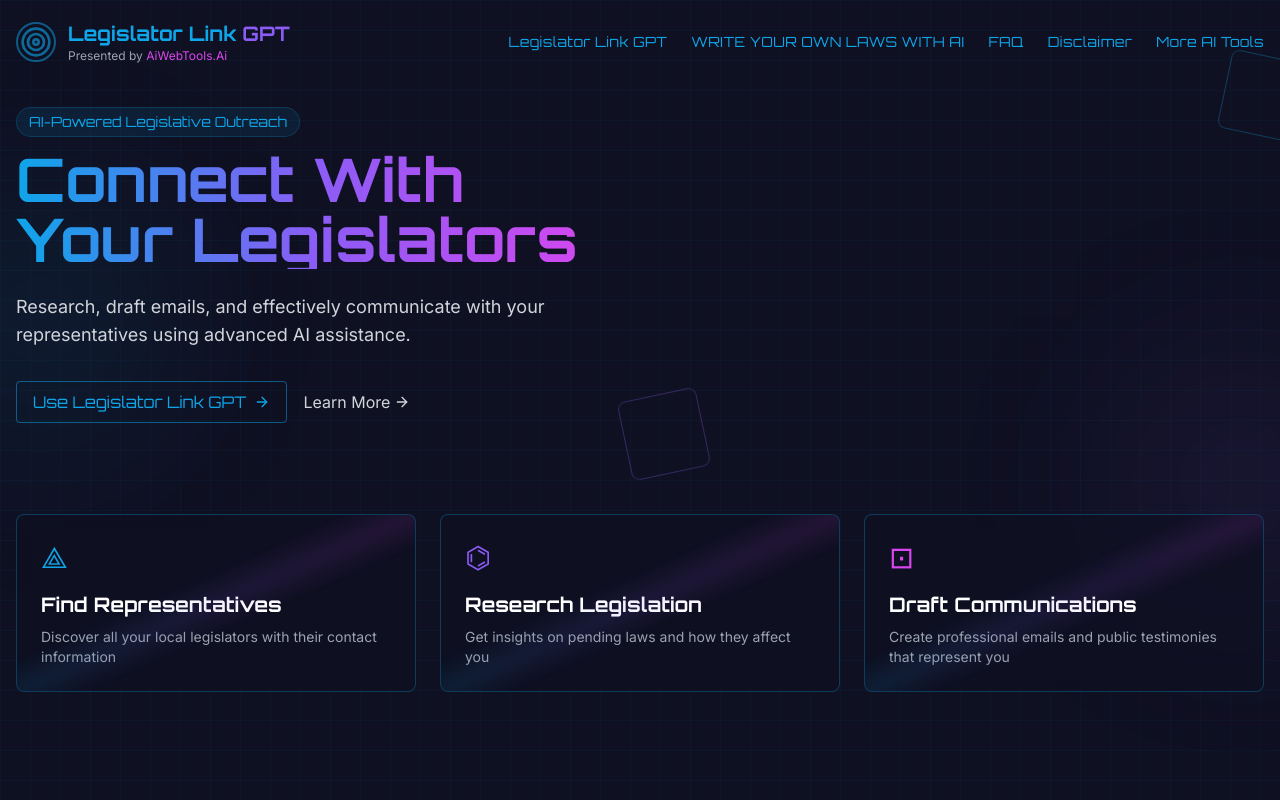
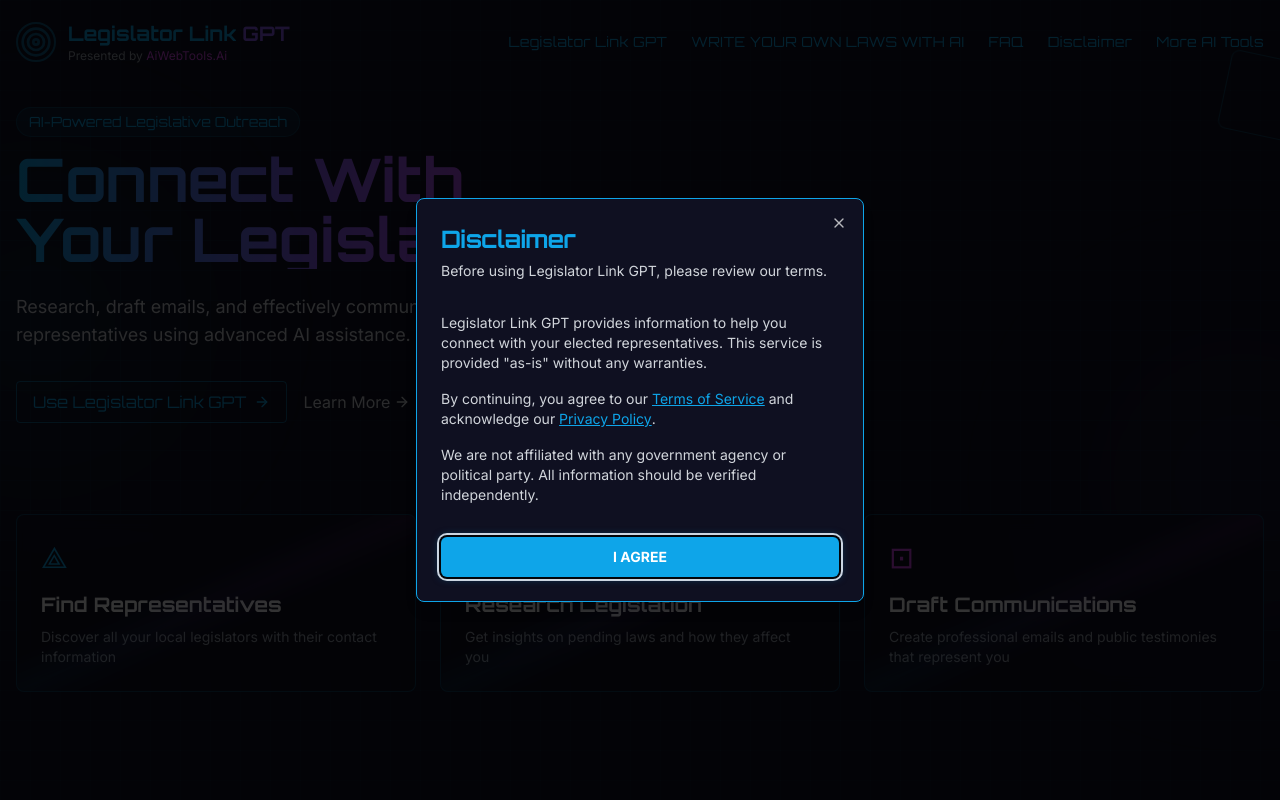
Before and after one commit to aiwebtools/legislator-outreach-ai, a React (Vite) app: page / in a window 1280 px wide. Shown: the top 800 px of the page. Built offline with nearby package versions, Linux system fonts and the light colour scheme.

Commit message:
Add initial disclaimer popup
Implements a popup disclaimer that appears when a user first visits the website.

```diff
--- /dev/null
+++ b/src/components/ConsentDialog.tsx
@@ -0,0 +1,73 @@
+
+import { useEffect, useState } from "react";
+import {
+  Dialog,
+  DialogContent,
+  DialogHeader,
+  DialogTitle,
+  DialogDescription,
+  DialogFooter
+} from "@/components/ui/dialog";
+import { Button } from "@/components/ui/button";
+
+interface ConsentDialogProps {
+  onAgree: () => void;
+}
+
+const ConsentDialog = ({ onAgree }: ConsentDialogProps) => {
+  const [isOpen, setIsOpen] = useState(false);
+
+  useEffect(() => {
+    // Check if user has already agreed
+    const hasAgreed = localStorage.getItem("legislator-link-consent");
+
+    if (!hasAgreed) {
+      setIsOpen(true);
+    }
+  }, []);
+
+  const handleAgree = () => {
+    // Save to localStorage
+    localStorage.setItem("legislator-link-consent", "true");
+    setIsOpen(false);
+    onAgree();
+  };
+
+  return (
+    <Dialog open={isOpen} onOpenChange={setIsOpen}>
+      <DialogContent className="bg-cyber-dark border border-cyber-blue text-white max-w-md">
+        <DialogHeader>
+          <DialogTitle className="cyber-text text-2xl font-bold text-cyber-blue">
+            Disclaimer
+          </DialogTitle>
+          <DialogDescription className="text-gray-300">
+            Before using Legislator Link GPT, please review our terms.
+          </DialogDescription>
+        </DialogHeader>
+
+        <div className="py-4 text-gray-300 text-sm space-y-4">
+          <p>
+            Legislator Link GPT provides information to help you connect with your elected representatives. This service is provided "as-is" without any warranties.
+          </p>
+          <p>
+            By continuing, you agree to our <a href="https://aiwebtools.ai/terms-of-services" className="cyber-link text-cyber-blue underline">Terms of Service</a> and acknowledge our <a href="https://openai.com/policies/privacy-policy/" className="cyber-link text-cyber-blue underline">Privacy Policy</a>.
+          </p>
+          <p>
+            We are not affiliated with any government agency or political party. All information should be verified independently.
+          </p>
+        </div>
+
+        <DialogFooter>
+          <Button
+            onClick={handleAgree}
+            className="w-full bg-cyber-blue hover:bg-cyber-blue/80 text-white font-bold py-2 px-4 border border-cyber-blue/50 shadow-[0_0_10px_rgba(14,165,233,0.5)]"
+          >
+            I AGREE
+          </Button>
+        </DialogFooter>
+      </DialogContent>
+    </Dialog>
+  );
+};
+
+export default ConsentDialog;
--- /dev/null
+++ b/src/hooks/use-consent.tsx
@@ -0,0 +1,29 @@
+
+import { useState, useEffect } from 'react';
+
+export const useConsent = () => {
+  const [hasConsented, setHasConsented] = useState(false);
+  const [isLoading, setIsLoading] = useState(true);
+
+  useEffect(() => {
+    // Check if user has already agreed
+    const hasAgreed = localStorage.getItem("legislator-link-consent");
+
+    if (hasAgreed) {
+      setHasConsented(true);
+    }
+
+    setIsLoading(false);
+  }, []);
+
+  const giveConsent = () => {
+    localStorage.setItem("legislator-link-consent", "true");
+    setHasConsented(true);
+  };
+
+  return {
+    hasConsented,
+    giveConsent,
+    isLoading
+  };
+};
--- a/src/pages/Index.tsx
+++ b/src/pages/Index.tsx
@@ -1,5 +1,5 @@
 
-import { useEffect } from 'react';
+import { useEffect, useState } from 'react';
 import Header from '@/components/Header';
 import Footer from '@/components/Footer';
 import HeroSection from '@/components/HeroSection';
@@ -8,8 +8,14 @@ import HowItWorks from '@/components/HowItWorks';
 import Testimonials from '@/components/Testimonials';
 import FAQ from '@/components/FAQ';
 import Disclaimer from '@/components/Disclaimer';
+import ConsentDialog from '@/components/ConsentDialog';
+import { useToast } from "@/hooks/use-toast";
+import YoutubeEmbed from '@/components/YoutubeEmbed';
 
 const Index = () => {
+  const { toast } = useToast();
+  const [hasAgreed, setHasAgreed] = useState(false);
+
   useEffect(() => {
     // Update document title
     document.title = "Legislator Link GPT | Connect With Your Representatives";
@@ -42,12 +48,29 @@ const Index = () => {
     };
   }, []);
 
+  const handleConsent = () => {
+    setHasAgreed(true);
+    toast({
+      title: "Welcome to Legislator Link GPT",
+      description: "Thank you for agreeing to our terms. You can now explore the full features.",
+      duration: 5000,
+    });
+  };
+
   return (
     <div className="min-h-screen bg-cyber-dark text-white">
       <Header />
 
       <main>
         <HeroSection />
+        {/* YouTube Video embed */}
+        <div className="container max-w-4xl mx-auto px-4 py-10">
+          <YoutubeEmbed
+            videoId="DbYKQ-JU5EI"
+            title="Legislator Link GPT Demo"
+            autoplay={true}
+          />
+        </div>
         <FeatureSection />
         <HowItWorks />
         <Testimonials />
@@ -56,6 +79,9 @@ const Index = () => {
       </main>
 
       <Footer />
+
+      {/* Consent Dialog */}
+      <ConsentDialog onAgree={handleConsent} />
     </div>
   );
 };
```
